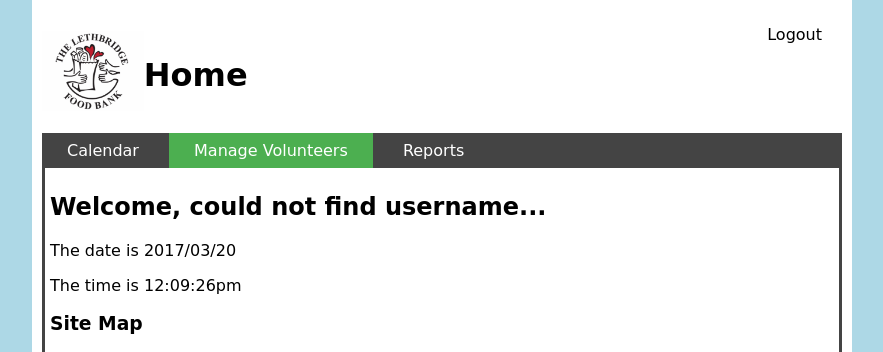
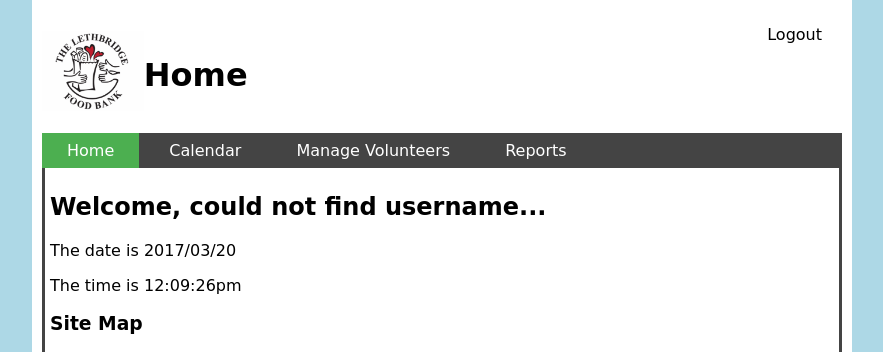
Before and after one commit to Godron629/school-project, a PHP site: page /php/home.php in a window 1280 px wide. Shown: the top 352 px of the page, without its empty margins (198-1081 px from the left). Run offline with PHP 8.4, Linux system fonts and the light colour scheme; the visitor is signed in with stand-in values (Sample User, id 1); data that the repository does not hold is empty; some libraries are stand-ins or nearby versions.

Commit message:
Added Home navigation to all pages

```diff
--- a/php/home.php
+++ b/php/home.php
@@ -36,9 +36,10 @@ if($result = db_select($sql)) {
 
 	<div id="mainNav">
 		<ul>
+			<li class="active"><a href="home.php">Home</a></li>
 			<li><a href="#">Calendar</a></li>
 			<li>
-				<a class="active">Manage Volunteers</a>
+				<a>Manage Volunteers</a>
 				<ul class="dropdown">
 					<li><a href="newVolunteer.php">New Volunteer</a></li>
 					<li><a href="updateVolunteer.php">Update Volunteer</a></li>
--- a/php/newVolunteer.php
+++ b/php/newVolunteer.php
@@ -37,6 +37,7 @@ if(!isset($_SESSION['user_id'])) {
 
 	<div id="mainNav">
 		<ul>
+			<li><a href="home.php">Home</a></li>
 			<li><a href="#">Calendar</a></li>
 			<li>
 				<a class="active">Manage Volunteers</a>
--- a/php/updateVolunteer.php
+++ b/php/updateVolunteer.php
@@ -47,6 +47,7 @@ if(!isset($_SESSION['user_id'])) {
 
 	<div id="mainNav">
 		<ul>
+			<li><a href="home.php">Home</a></li>
 			<li><a href="#">Calendar</a></li>
 			<li>
 				<a class="active">Manage Volunteers</a>
```
